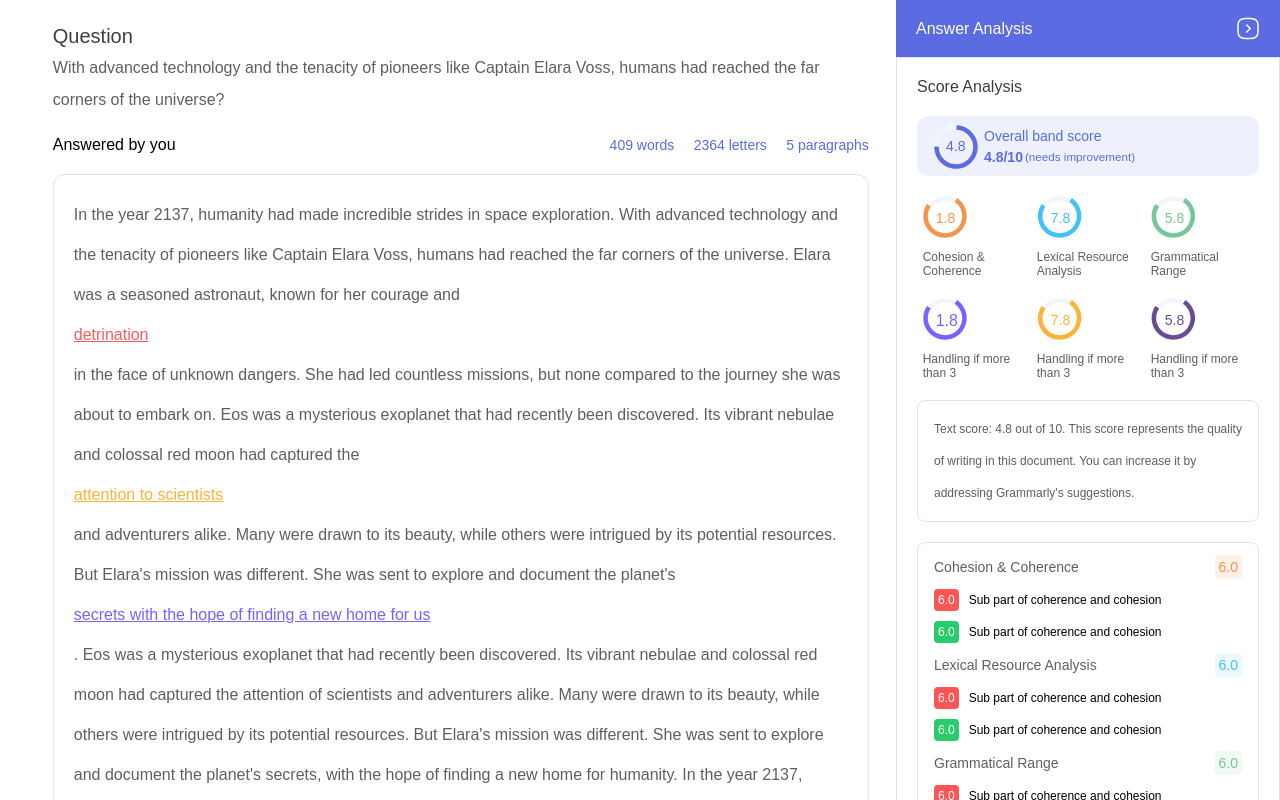
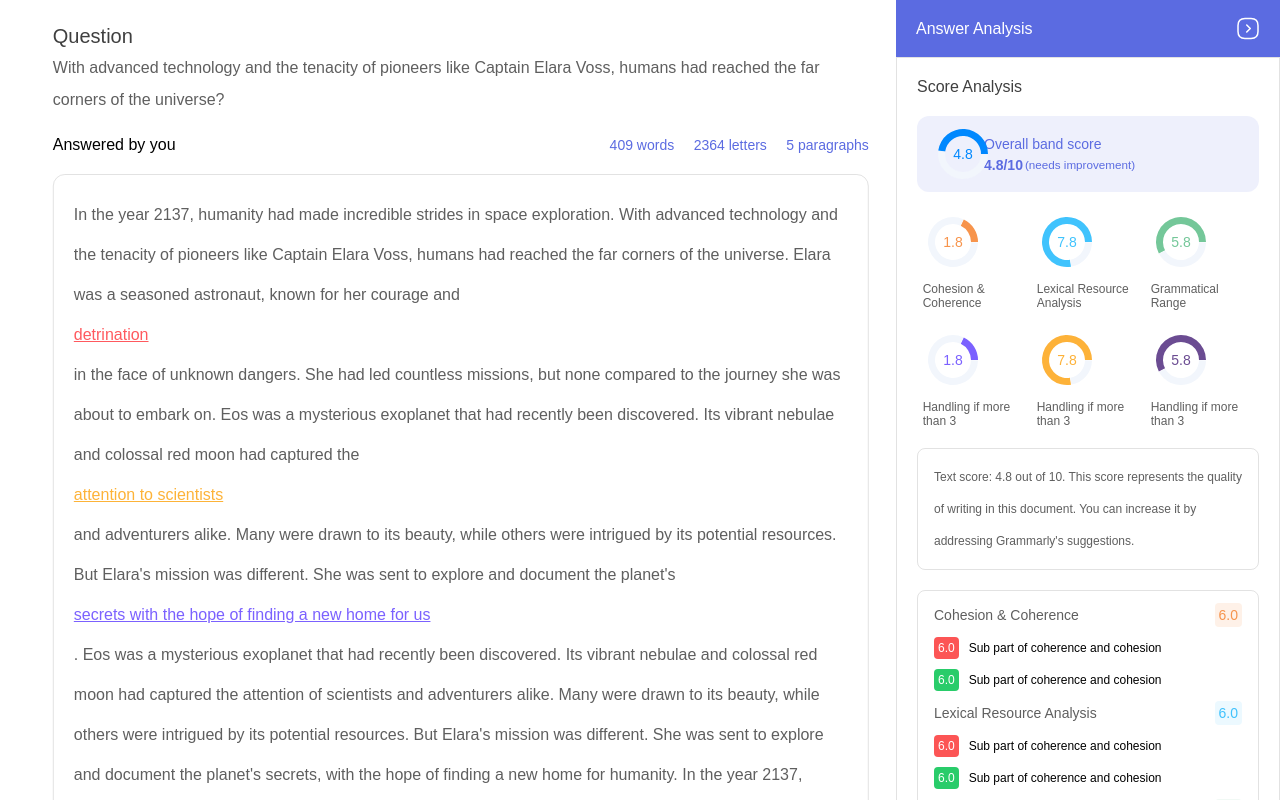
Before and after one commit to West-Tiwan/internUI, a React (Vite) app: page / in a window 1280 px wide. Both pictures are taken after a click on the element 1249 px from the left and 27 px from the top of the page. Shown: the top 800 px of the page. Built offline with nearby package versions, Linux system fonts and the light colour scheme; a web font is replaced by a local one.

Commit message:
recharts

```diff
--- a/package.json
+++ b/package.json
@@ -13,6 +13,7 @@
     "@vercel/speed-insights": "^1.0.12",
     "react": "^18.3.1",
     "react-dom": "^18.3.1",
+    "recharts": "^2.12.7",
     "sass": "^1.77.8"
   },
   "devDependencies": {
--- a/src/Components/CircleNumber/CircleNumber.jsx
+++ b/src/Components/CircleNumber/CircleNumber.jsx
@@ -1,5 +1,6 @@
-import React from 'react'
+import React, { PureComponent } from 'react'
 import styles from './CircleNumber.module.scss'
+import {PieChart, Pie, Sector, Cell, ResponsiveContainer, Label} from 'recharts';
 import whiteEllipse from '../../assets/white-ellipse.svg'
 import blueEllipse from '../../assets/blue-ellipse.svg'
 import purpleEllipse from '../../assets/purple-ellipse.svg'
@@ -9,63 +10,76 @@ import purpleEllipse2 from '../../assets/purple-ellipse-2.svg'
 import yellowEllipse from '../../assets/yellow-ellipse.svg'
 import darkBlue from '../../assets/dark-blue-ellipse.svg'
 
-// eslint-disable-next-line react/prop-types
+
+
+class Example extends PureComponent {
+    render() {
+        const { data, COLORS } = this.props;
+        return (
+            <PieChart width={60} height={60} onMouseEnter={this.onPieEnter} fill="none">
+                <Pie
+                    data={data}
+                    cx={25}
+                    cy={25}
+                    innerRadius={18}
+                    outerRadius={25}
+                    fill="#8884d8"
+                    stroke={"none"}
+                    paddingAngle={1}
+                    dataKey="value"
+                >
+                    {data.map((entry, index) => (
+                        <Cell key={`cell-${index}`} fill={COLORS[index % COLORS.length]} />
+                    ))}
+                    <Label value={data[0]?.value} position="center" style={{ fill: COLORS[0], fontSize: '14px' }}/>
+                </Pie>
+            </PieChart>
+        );
+    }
+}
+
 const CircleNumber = ({number, text}) => {
     switch (number){
         case 1:
             return (
-                <div className={styles.outer}>
-                    <img src={whiteEllipse}/>
-                    <img className={styles.color} src={purpleEllipse}/>
-                    <p className={`${styles.text} ${styles.purple}`}>{text}</p>
+                <div>
+                    <Example data={[{value:4.8},{value:5.2}]} COLORS={['#0088FE','#F2F6Fc']}/>
                 </div>
             )
         case 2:
             return (
-                <div className={styles.outer}>
-                    <img src={whiteEllipse}/>
-                    <img className={styles.color} src={orangeEllipse}/>
-                    <p className={`${styles.text} ${styles.orange}`}>{text}</p>
+                <div>
+                    <Example data={[{value:1.8},{value:8.2}]} COLORS={['#F7944C','#F2F6FC']}/>
                 </div>
             )
         case 3:
             return (
-                <div className={styles.outer}>
-                    <img src={whiteEllipse}/>
-                    <img className={styles.color} src={blueEllipse}/>
-                    <p className={`${styles.text} ${styles.blue}`}>{text}</p>
+                <div>
+                    <Example data={[{value: 7.8}, {value: 2.2}]} COLORS={['#40C3FD', '#F2F6FC']}/>
                 </div>
             )
         case 4:
             return (
-                <div className={styles.outer}>
-                    <img src={whiteEllipse}/>
-                    <img className={styles.color} src={greenEllipse}/>
-                    <p className={`${styles.text} ${styles.green}`}>{text}</p>
+                <div>
+                    <Example data={[{value: 5.8}, {value: 4.2}]} COLORS={['#74C799', '#F2F6FC']}/>
                 </div>
             )
         case 5:
             return (
-                <div className={styles.outer}>
-                    <img src={whiteEllipse}/>
-                    <img className={styles.color} src={purpleEllipse2}/>
-                    <p className={`${styles.text} ${styles.purple2}`}>{text}</p>
+                <div>
+                    <Example data={[{value: 1.8}, {value: 8.2}]} COLORS={['#7B61FF', '#F2F6FC']}/>
                 </div>
             )
         case 6:
             return (
-                <div className={styles.outer}>
-                    <img src={whiteEllipse}/>
-                    <img className={styles.color} src={yellowEllipse}/>
-                    <p className={`${styles.text} ${styles.yellow}`}>{text}</p>
+                <div>
+                    <Example data={[{value: 7.8}, {value: 2.2}]} COLORS={['#FDB239', '#F2F6FC']}/>
                 </div>
             )
         case 7:
             return (
-                <div className={styles.outer}>
-                    <img src={whiteEllipse}/>
-                    <img className={styles.color} src={darkBlue}/>
-                    <p className={`${styles.text} ${styles.darkBlue}`}>{text}</p>
+                <div>
+                    <Example data={[{value: 5.8}, {value: 4.2}]} COLORS={['#6B4C92', '#F2F6FC']}/>
                 </div>
             )
     }
--- a/src/Components/Sidebar/Sidebar.jsx
+++ b/src/Components/Sidebar/Sidebar.jsx
@@ -1,6 +1,6 @@
 // Sidebar.jsx
 import React,{useState} from 'react';
-import styles from './Sidebar.module.scss'; // Assuming your styles are defined here
+import styles from './Sidebar.module.scss';
 import arrowSquareRight from "../../assets/arrow-square-right.svg";
 import CircleNumber from "../CircleNumber/CircleNumber.jsx";
 import NumberBox from "../NumberBox/NumberBox.jsx";
```
Also changed, not shown: 1 other file (tests, documents, lock files or other folders).
